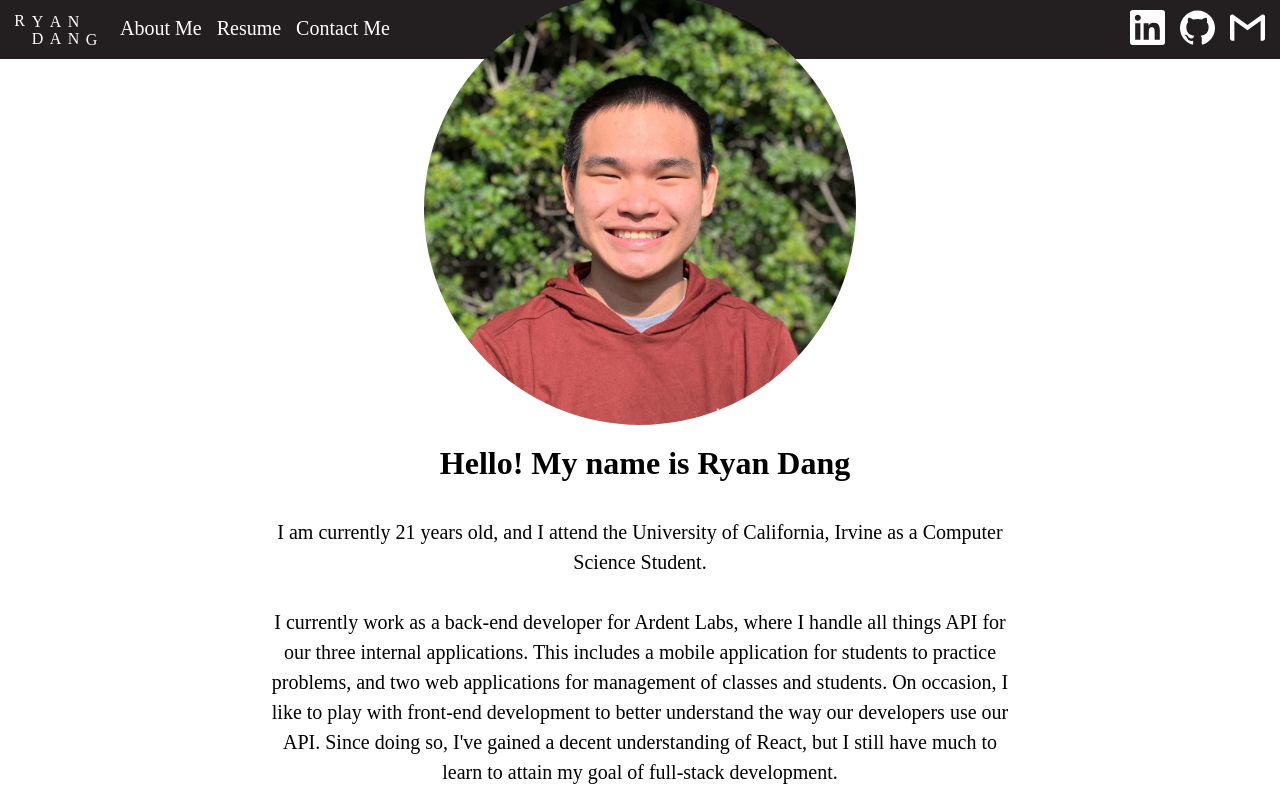
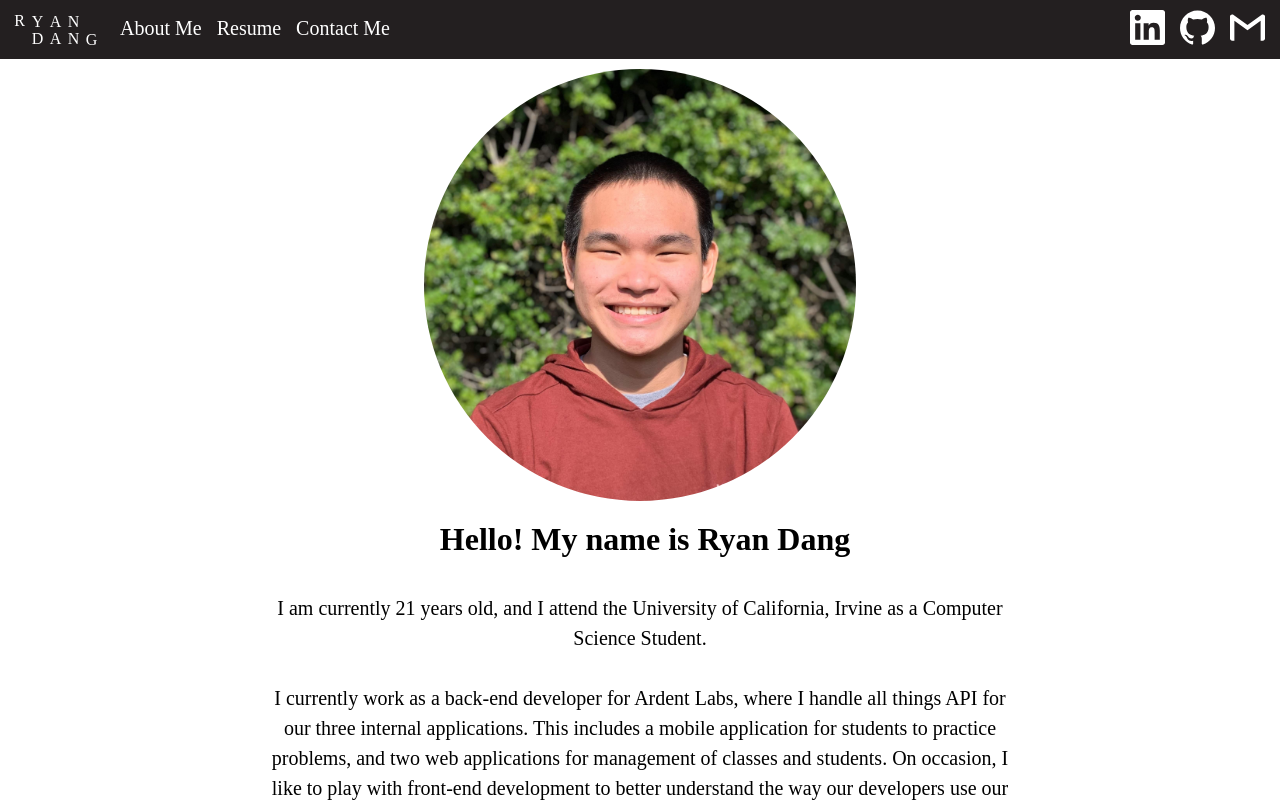
Before and after one commit to rvdang/ryan-web, a React (Create React App) app: page /#/ in a window 1280 px wide. Shown: the top 802 px of the page. Built offline with nearby package versions, Linux system fonts and the light colour scheme; a web font is replaced by a local one; what react-pose would draw is missing.

Commit message:
remove justify content for safari compatibility

```diff
--- a/src/App.css
+++ b/src/App.css
@@ -43,7 +43,6 @@
   flex: 1 1 auto;
   background-color: #fff;
   display: flex;
-  justify-content: center;
   align-items: center;
 }
 
--- a/src/Contact.js
+++ b/src/Contact.js
@@ -2,6 +2,7 @@ import React from "react";
 import { LinkedIn, GitHub, Mail } from "./icons/iconSVG";
 export const Contact = props => (
   <div id="contact" className="shortFadeIn page horizontal maxswitch">
+    <div style={{margin: "auto", display: "flex", flexDirection: "row-reverse", textAlign: "center"}}>
       <span className="contact" id="mail">
         <a className="contact" href="mailto:rvdang@uci.edu">
           <Mail className="contact" />
@@ -18,4 +19,5 @@ export const Contact = props => (
         </a>
       </span>
     </div>
+  </div>
 );
```
Lines whose indentation alone changed are shown as unchanged.
